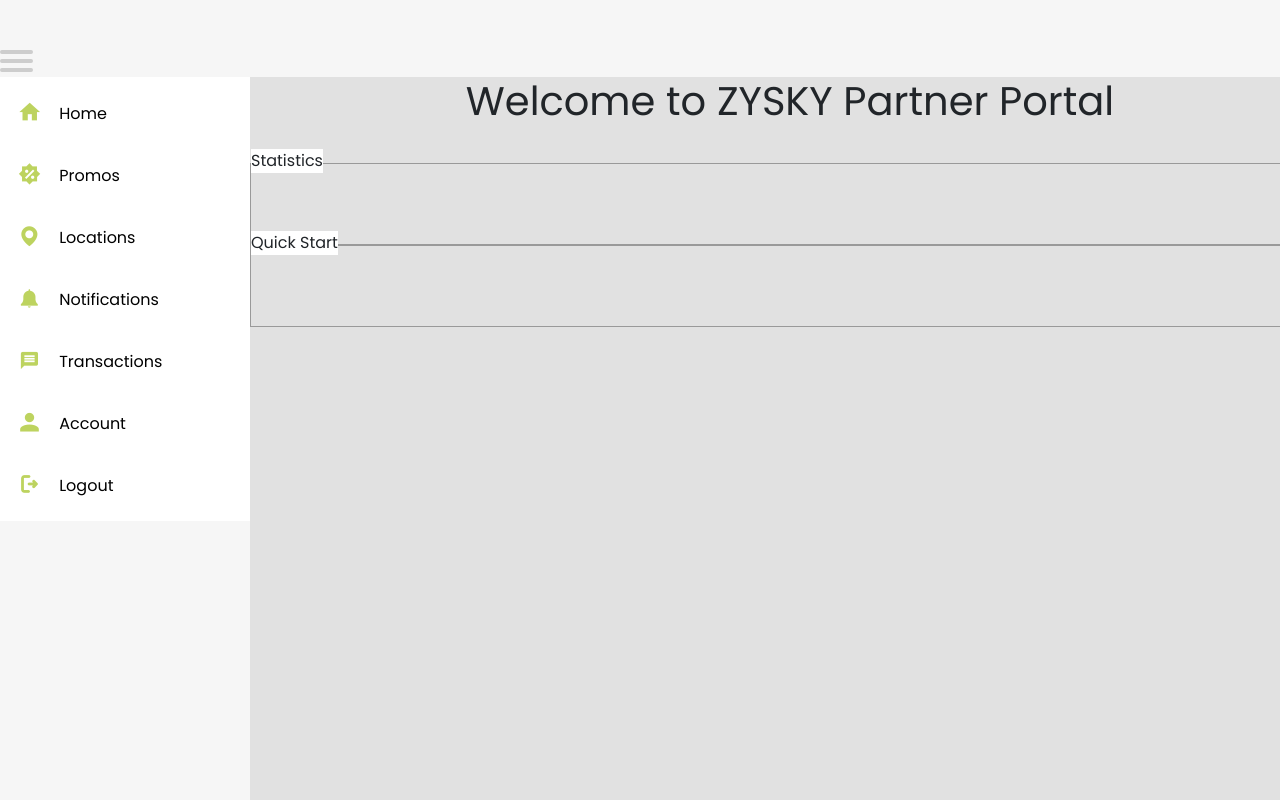
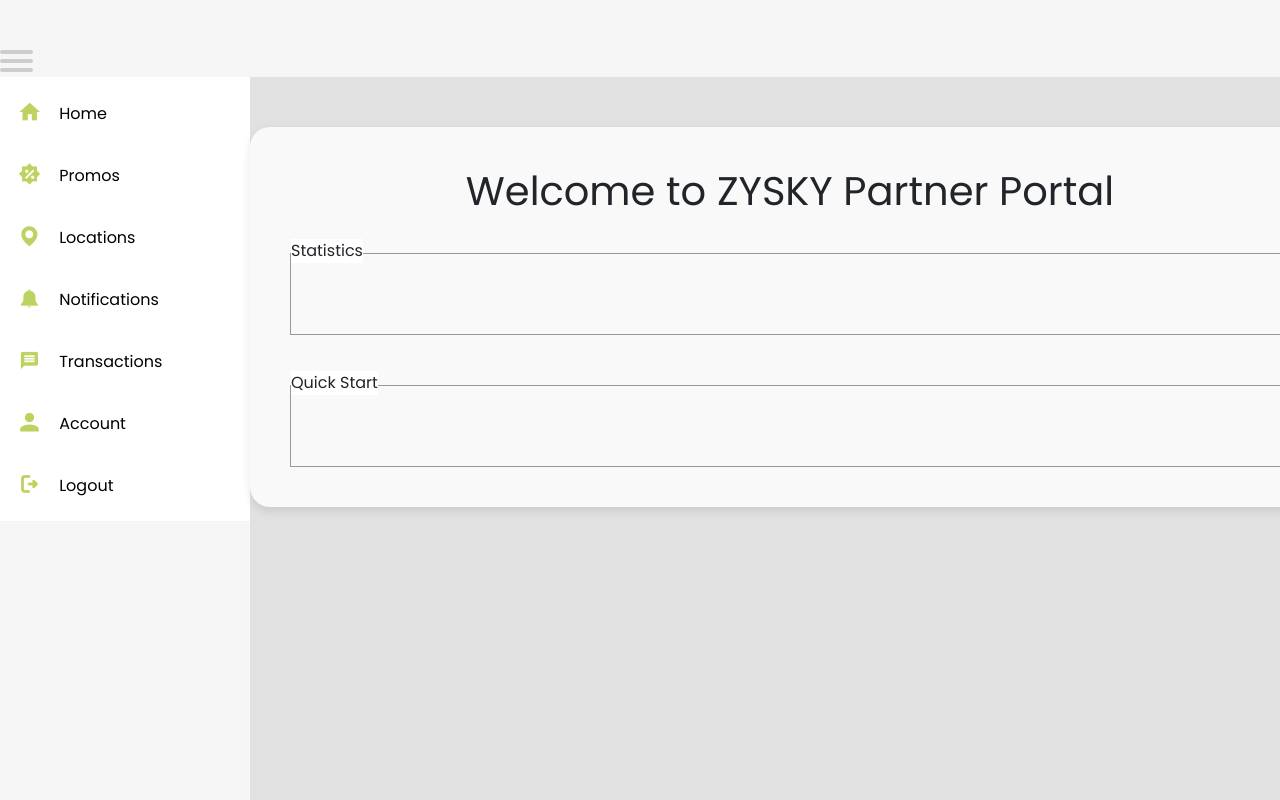
Before and after one commit to KeshalHetti/ZYSKY-WebApp, a React (Vite) app in the folder zysky-app/: page /home in a window 1280 px wide. Built offline with nearby package versions, Linux system fonts and the light colour scheme.

Commit message:
added home page container styling

```diff
--- a/zysky-app/src/assets/css/custom.css
+++ b/zysky-app/src/assets/css/custom.css
@@ -440,3 +440,17 @@
   top: 0;
   height: 100vh;
 }/*# sourceMappingURL=custom.css.map */
+
+.homepage-container {
+    max-width: 1200px;
+    margin: 0 auto;
+    padding: 40px;
+    background-color: #f9f9f9;
+    border-radius: 20px;
+    box-shadow: 0px 4px 10px rgba(0, 0, 0, 0.1);
+    margin-top: 50px;
+  }
+
+  .homefeildset{
+    margin-bottom: 50px;
+  }
```
